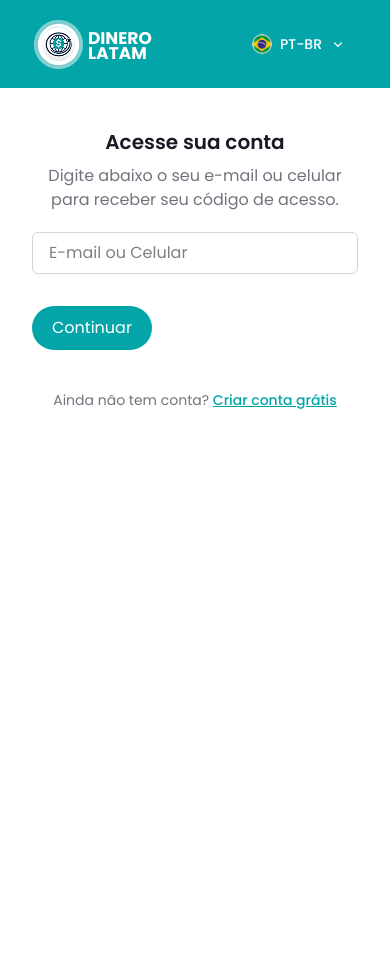
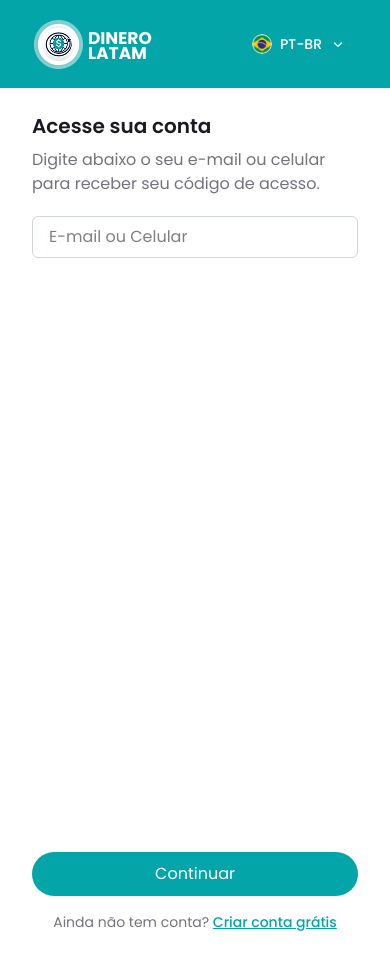
Before and after one commit to thaynathauany/FrontTailwind, a Next.js app: page /login in a window 390 px wide. Shown: the top 970 px of the page. Built offline with nearby package versions, Linux system fonts and the light colour scheme.

Commit message:
teste login

```diff
--- a/src/app/login/page.tsx
+++ b/src/app/login/page.tsx
@@ -7,27 +7,19 @@ import StepThree from "./steps/StepThree";
 import AuthHeader from "@/components/layout/AuthHeader.tsx/page";
 import SignInBannerCarousel from "@/components/ui/AutoStepperCarousel";
 
-
 export default function SignUpPage() {
   const [step, setStep] = useState(1);
+
   return (
-    <div className="flex flex-col lg:flex-row min-h-screen">
+    <div className="flex flex-col lg:flex-row min-h-[100svh]">
       {/* Lado esquerdo */}
       <div className="flex flex-col justify-start px-4 pb-2 pt-2 sm:px-6 sm:pb-8 bg-secondary text-white w-full lg:w-1/2">
         <AuthHeader />
         <div className="hidden sm:flex items-center justify-center px-0 py-0 sm:px-6 lg:flex-1">
           <SignInBannerCarousel
             slides={[
-              {
-                id: "cafe",
-                image: "/images/destaques/Mobile_Banner_Cafe.png",
-                alt: "Cafezinho",
-              },
-              {
-                id: "emergency",
-                image: "/images/destaques/Mobile_Sobre_Banner_01.png",
-                alt: "Emergência",
-              },
+              { id: "cafe", image: "/images/destaques/Mobile_Banner_Cafe.png", alt: "Cafezinho" },
+              { id: "emergency", image: "/images/destaques/Mobile_Sobre_Banner_01.png", alt: "Emergência" },
             ]}
             ns="Carousel"
             intervalMs={6000}
@@ -36,8 +28,8 @@ export default function SignUpPage() {
       </div>
 
       {/* Lado direito */}
-      <div className="flex flex-col w-full lg:w-1/2">
-        <div className="flex flex-1 items-start justify-center px-4 pb-6 mt-8 sm:px-6 sm:pb-8 sm:mt-0">
+      <div className="flex flex-col w-full lg:w-1/2 flex-1">
+        <div className="flex flex-1 items-start justify-center px-4 pb-6 sm:px-6 sm:pb-8 h-[100svh]">
           {step === 1 && <StepOne onNext={() => setStep(2)} />}
           {step === 2 && <StepTwo onNext={() => setStep(3)} />}
           {step === 3 && <StepThree />}
--- a/src/app/login/steps/StepOne.tsx
+++ b/src/app/login/steps/StepOne.tsx
@@ -11,14 +11,15 @@ export default function StepOne({ onNext }: StepOneProps) {
     const t = useTranslations("SignIn.step1");
 
     return (
-        <div className="flex flex-col min-h-screen sm:min-h-[700px] w-full max-w-sm sm:max-w-md px-4 sm:px-6 lg:px-0 mx-auto">
+        <div className="flex flex-col justify-between h-[100svh] sm:min-h-[700px] w-full max-w-sm sm:max-w-md px-4 sm:px-6 lg:px-0 mx-auto pt-4">
+            {/* espaçamento só no desktop */}
             <div className="hidden lg:block h-[72px]" />
 
-            {/* sem flex-1 no mobile */}
+            {/* Conteúdo */}
             <div className="flex sm:flex-1 items-start sm:items-center justify-center pt-2 sm:pt-12">
                 <div className="flex flex-col items-start justify-start w-full">
                     <div className="w-full space-y-5">
-                        <div className="flex flex-col space-y-2 text-center sm:text-left">
+                        <div className="flex flex-col space-y-2 text-center text-left">
                             <h1 className="text-xl font-semibold text-black">{t("title")}</h1>
                             <p className="text-base text-primary">{t("description")}</p>
                         </div>
@@ -29,18 +30,32 @@ export default function StepOne({ onNext }: StepOneProps) {
                                 placeholder={t("emailOrPhone")}
                                 className="w-full px-4 py-2 border border-gray-300 rounded-md"
                             />
-                            <CustomButton text={t("button_continue")} className="mt-4" onClick={onNext} />
+
+                            {/* Botão desktop */}
+                            <div className="hidden sm:block">
+                                <CustomButton text={t("button_continue")} className="mt-4" onClick={onNext} />
+                            </div>
                         </form>
                     </div>
                 </div>
             </div>
-            <div className="pb-8 sm:pb-6">
+
+            {/* Rodapé desktop */}
+            <div className="hidden sm:block pb-8 sm:pb-6">
                 <p className="text-center text-sm text-primary mt-10 sm:mt-0">
                     {t("noAccount")}{" "}
-                    <a
-                        href="/login"
-                        className="text-secondary underline underline-offset-1 font-medium"
-                    >
+                    <a href="/login" className="text-secondary underline underline-offset-1 font-medium">
+                        {t("createAccount")}
+                    </a>
+                </p>
+            </div>
+
+            {/* Bloco mobile (botão + link) */}
+            <div className="block sm:hidden w-full">
+                <CustomButton text={t("button_continue")} className="mt-4 w-full" onClick={onNext} />
+                <p className="text-center text-sm text-primary mt-4">
+                    {t("noAccount")}{" "}
+                    <a href="/login" className="text-secondary underline underline-offset-1 font-medium">
                         {t("createAccount")}
                     </a>
                 </p>
```
